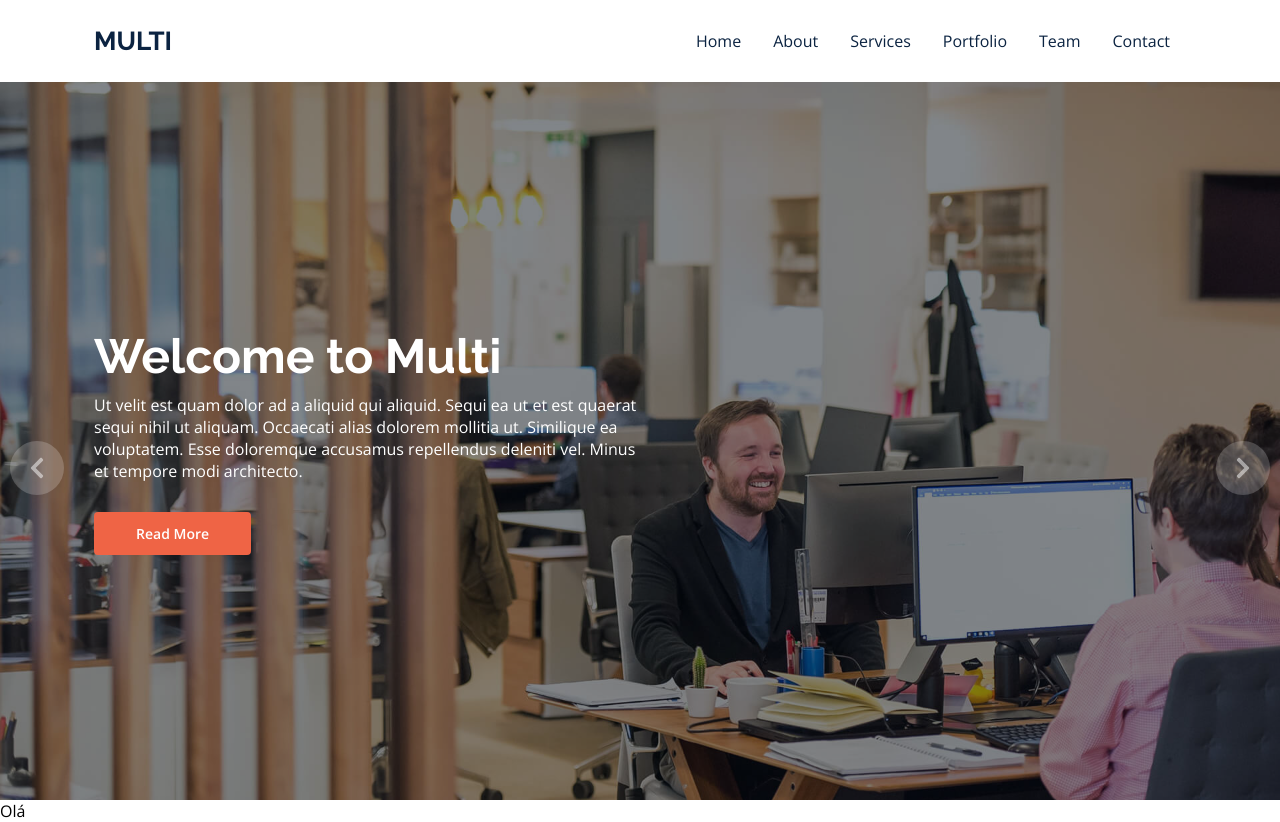
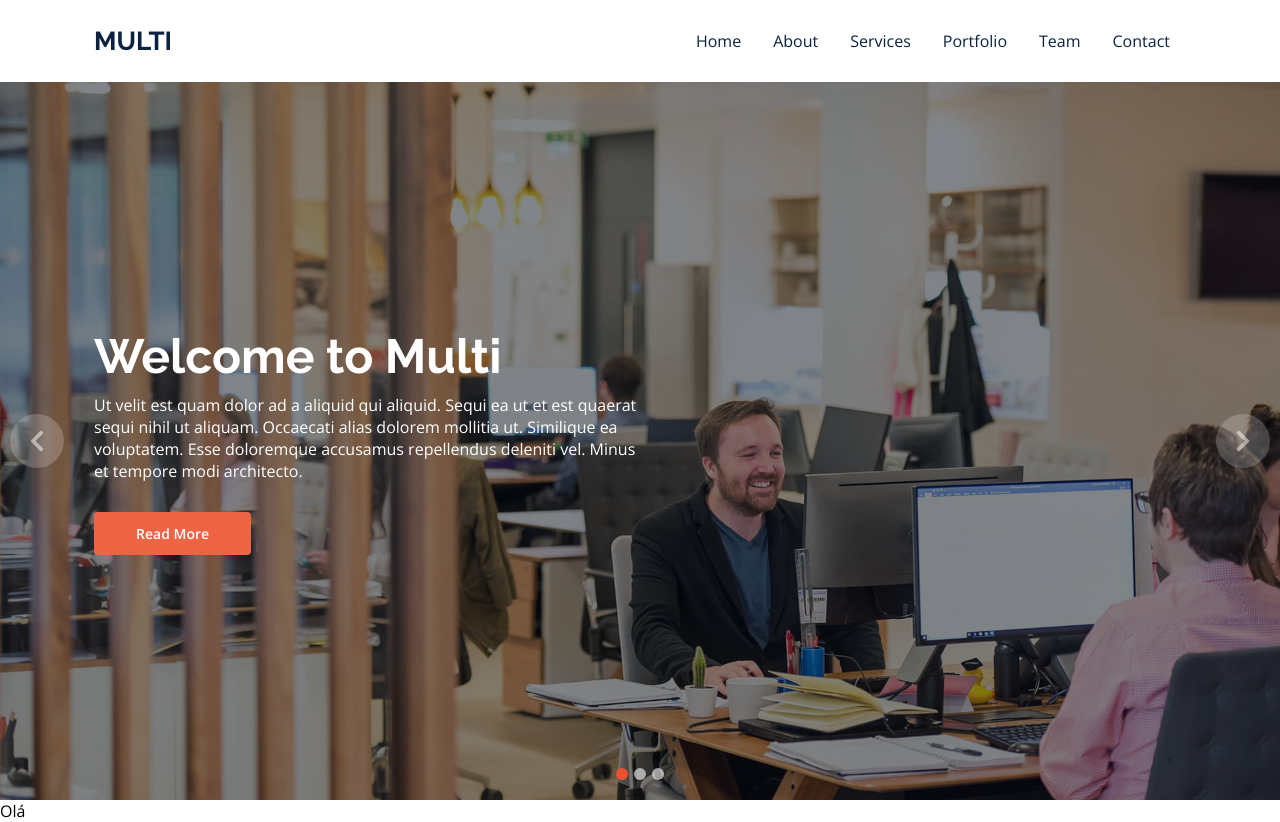
Before and after one commit to LucasBargas/multi, a React (Create React App) app: page / in a window 1280 px wide. Built offline with nearby package versions, Linux system fonts and the light colour scheme.

Commit message:
Controladores Dot do Slider inicial - desenvolvidos

```diff
--- a/src/pages/HomePage/InitialSlider/InitialSlider.js
+++ b/src/pages/HomePage/InitialSlider/InitialSlider.js
@@ -31,17 +31,20 @@ const sliderContent = [
 const InitialSlider = () => {
   const [currentSlide, setCurrentSlide] = useState(0);
   const slider = useRef();
+  const dots = useRef();
+  const active = 'active';
 
   const handleSliderItems = () => {
     const sliderItems = Array.from(slider.current.children);
+    sliderItems.pop();
     sliderItems.pop();
     return sliderItems;
   }
 
   useEffect(() => {
     const sliderItemsArray = handleSliderItems();
-    sliderItemsArray.forEach(el => el.classList.remove('active'));
-    sliderItemsArray[currentSlide].classList.add('active');
+    sliderItemsArray.forEach(el => el.classList.remove(active));
+    sliderItemsArray[currentSlide].classList.add(active);
   }, [currentSlide]);
 
 
@@ -62,6 +65,18 @@ const InitialSlider = () => {
       setCurrentSlide(currentSlide - 1);
     }
   }
+
+  useEffect(() => {
+    const dotsArray = Array.from(dots.current.children);
+    const handleDotClick = (index) => setCurrentSlide(index);
+
+    dotsArray.forEach((dot, index) => {
+      dot.classList.remove(active);
+      dot.addEventListener('click', () => handleDotClick(index));
+    })
+
+    dotsArray[currentSlide].classList.add(active);
+  }, [currentSlide]);
 
   return (
     <S.SliderContainer ref={slider}>
@@ -91,6 +106,12 @@ const InitialSlider = () => {
           <FaChevronRight />
         </button>
       </S.ArrowButtons>
+
+      <S.DotsButton ref={dots}>
+        {sliderContent.map(content => (
+          <span key={content.id}></span>
+        ))}
+      </S.DotsButton>
     </S.SliderContainer>
   )
 }
--- a/src/pages/HomePage/InitialSlider/InitialSlider.styles.js
+++ b/src/pages/HomePage/InitialSlider/InitialSlider.styles.js
@@ -147,6 +147,7 @@ export const ArrowButtons = styled.div`
     position: absolute;
     z-index: 4;
     top: 50%;
+    transform: translate3d(0, -50%, 0);
 
     &:first-of-type {
       left: 10px;
@@ -175,3 +176,25 @@ export const ArrowButtons = styled.div`
     }
   }
 `;
+
+export const DotsButton = styled.div`
+  display: flex;
+  position: absolute;
+  bottom: 20px;
+  left: 50%;
+  transform: translate3d(-50%, 0, 0);
+  z-index: 5;
+
+  span {
+    background: rgba(255, 255, 255, .6);
+    height: 12px;
+    width: 12px;
+    border-radius: 50%;
+    margin: 0 3px;
+    cursor: pointer;
+
+    &.active {
+      background: #ed502e;
+    }
+  }
+`;
```
